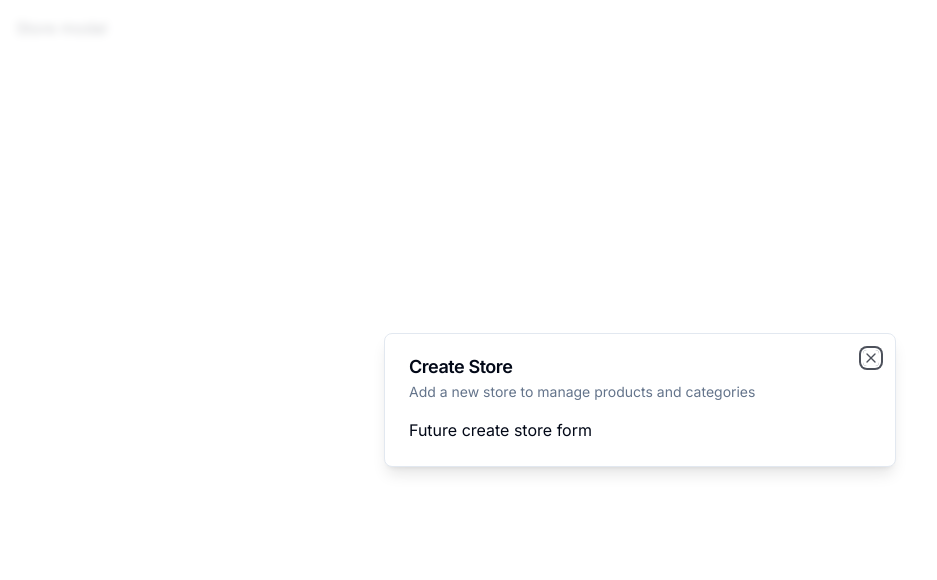
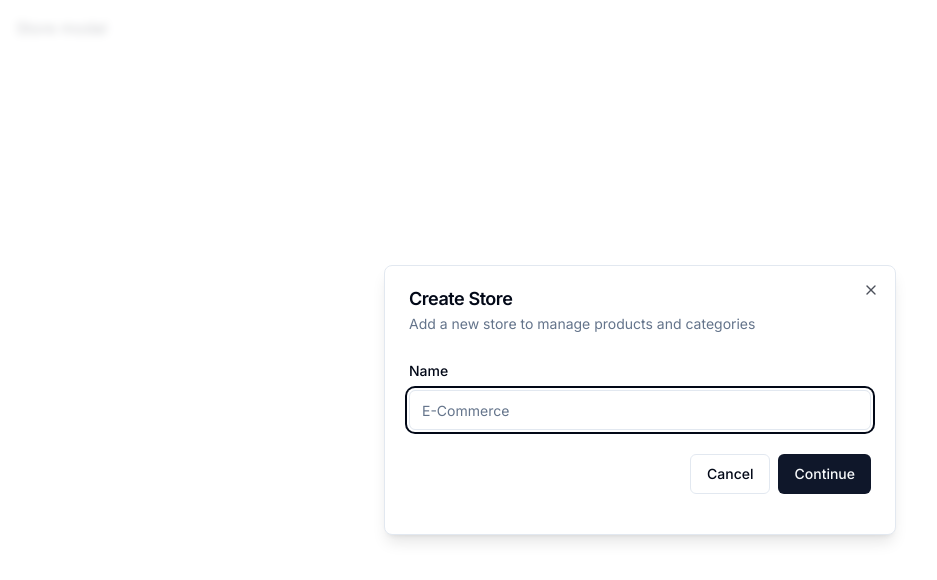
Before and after one commit to Matheus-Arruda3006/E-commerce-Dashboard, a Next.js app: page / in a window 1280 px wide. Shown: the top 580 px of the page, without its empty margins (0-937 px from the left). Built offline with nearby package versions, Linux system fonts and the light colour scheme.

Commit message:
form components

```diff
--- a/components/modals/store-modal.tsx
+++ b/components/modals/store-modal.tsx
@@ -1,15 +1,60 @@
 'use client';
+
+import * as z from 'zod'
 
 import { Modal } from "../ui/modal";
 import { useStoreModal } from "@/hooks/use-store-modal";
+import { useForm } from 'react-hook-form';
+import { zodResolver } from '@hookform/resolvers/zod';
+import { Form, FormControl, FormField, FormItem, FormLabel, FormMessage } from '../ui/form';
+import { Input } from '../ui/input';
+import { Button } from '../ui/button';
+
+const formSchema = z.object({
+    name: z.string().min(1)
+})
 
 export const StoreModal = () => {
 
     const storeModal = useStoreModal();
 
+    const form = useForm<z.infer<typeof formSchema>>({
+        resolver: zodResolver(formSchema),
+        defaultValues: {
+            name: '',
+        }
+    });
+
+    const onSubmit = async (values: z.infer<typeof formSchema>) => {
+        console.log(values)
+    }
+
     return (
         <Modal title='Create Store' description='Add a new store to manage products and categories' isOpen={storeModal.isOpen} onClose={storeModal.onClose}>
-            Future create store form
+            <div>
+                <div className='space-y-4 py-2 pb-4 '>
+                    <Form {...form}>
+                        <form onSubmit={form.handleSubmit(onSubmit)}>
+                            <FormField control={form.control} name='name' render={({field}) => (
+                                <FormItem>
+                                    <FormLabel>
+                                        Name
+                                    </FormLabel>
+                                    <FormControl>
+                                        <Input placeholder='E-Commerce' {...field} />
+                                    </FormControl>
+                                    <FormMessage/>
+                                </FormItem>
+                            )}/>
+                            <div className='pt-6 space-x-2 flex items-center justify-end w-full'>
+                                <Button variant='outline' onClick={storeModal.onClose}>Cancel</Button>
+                                <Button type='submit'>Continue</Button>
+                            </div>
+                        </form>
+                    </Form>
+                </div>
+            </div>
+
         </Modal>
     );
 
--- /dev/null
+++ b/components/ui/button.tsx
@@ -0,0 +1,56 @@
+import * as React from "react"
+import { Slot } from "@radix-ui/react-slot"
+import { cva, type VariantProps } from "class-variance-authority"
+
+import { cn } from "@/lib/utils"
+
+const buttonVariants = cva(
+  "inline-flex items-center justify-center whitespace-nowrap rounded-md text-sm font-medium ring-offset-background transition-colors focus-visible:outline-none focus-visible:ring-2 focus-visible:ring-ring focus-visible:ring-offset-2 disabled:pointer-events-none disabled:opacity-50",
+  {
+    variants: {
+      variant: {
+        default: "bg-primary text-primary-foreground hover:bg-primary/90",
+        destructive:
+          "bg-destructive text-destructive-foreground hover:bg-destructive/90",
+        outline:
+          "border border-input bg-background hover:bg-accent hover:text-accent-foreground",
+        secondary:
+          "bg-secondary text-secondary-foreground hover:bg-secondary/80",
+        ghost: "hover:bg-accent hover:text-accent-foreground",
+        link: "text-primary underline-offset-4 hover:underline",
+      },
+      size: {
+        default: "h-10 px-4 py-2",
+        sm: "h-9 rounded-md px-3",
+        lg: "h-11 rounded-md px-8",
+        icon: "h-10 w-10",
+      },
+    },
+    defaultVariants: {
+      variant: "default",
+      size: "default",
+    },
+  }
+)
+
+export interface ButtonProps
+  extends React.ButtonHTMLAttributes<HTMLButtonElement>,
+    VariantProps<typeof buttonVariants> {
+  asChild?: boolean
+}
+
+const Button = React.forwardRef<HTMLButtonElement, ButtonProps>(
+  ({ className, variant, size, asChild = false, ...props }, ref) => {
+    const Comp = asChild ? Slot : "button"
+    return (
+      <Comp
+        className={cn(buttonVariants({ variant, size, className }))}
+        ref={ref}
+        {...props}
+      />
+    )
+  }
+)
+Button.displayName = "Button"
+
+export { Button, buttonVariants }
--- /dev/null
+++ b/components/ui/form.tsx
@@ -0,0 +1,176 @@
+import * as React from "react"
+import * as LabelPrimitive from "@radix-ui/react-label"
+import { Slot } from "@radix-ui/react-slot"
+import {
+  Controller,
+  ControllerProps,
+  FieldPath,
+  FieldValues,
+  FormProvider,
+  useFormContext,
+} from "react-hook-form"
+
+import { cn } from "@/lib/utils"
+import { Label } from "@/components/ui/label"
+
+const Form = FormProvider
+
+type FormFieldContextValue<
+  TFieldValues extends FieldValues = FieldValues,
+  TName extends FieldPath<TFieldValues> = FieldPath<TFieldValues>
+> = {
+  name: TName
+}
+
+const FormFieldContext = React.createContext<FormFieldContextValue>(
+  {} as FormFieldContextValue
+)
+
+const FormField = <
+  TFieldValues extends FieldValues = FieldValues,
+  TName extends FieldPath<TFieldValues> = FieldPath<TFieldValues>
+>({
+  ...props
+}: ControllerProps<TFieldValues, TName>) => {
+  return (
+    <FormFieldContext.Provider value={{ name: props.name }}>
+      <Controller {...props} />
+    </FormFieldContext.Provider>
+  )
+}
+
+const useFormField = () => {
+  const fieldContext = React.useContext(FormFieldContext)
+  const itemContext = React.useContext(FormItemContext)
+  const { getFieldState, formState } = useFormContext()
+
+  const fieldState = getFieldState(fieldContext.name, formState)
+
+  if (!fieldContext) {
+    throw new Error("useFormField should be used within <FormField>")
+  }
+
+  const { id } = itemContext
+
+  return {
+    id,
+    name: fieldContext.name,
+    formItemId: `${id}-form-item`,
+    formDescriptionId: `${id}-form-item-description`,
+    formMessageId: `${id}-form-item-message`,
+    ...fieldState,
+  }
+}
+
+type FormItemContextValue = {
+  id: string
+}
+
+const FormItemContext = React.createContext<FormItemContextValue>(
+  {} as FormItemContextValue
+)
+
+const FormItem = React.forwardRef<
+  HTMLDivElement,
+  React.HTMLAttributes<HTMLDivElement>
+>(({ className, ...props }, ref) => {
+  const id = React.useId()
+
+  return (
+    <FormItemContext.Provider value={{ id }}>
+      <div ref={ref} className={cn("space-y-2", className)} {...props} />
+    </FormItemContext.Provider>
+  )
+})
+FormItem.displayName = "FormItem"
+
+const FormLabel = React.forwardRef<
+  React.ElementRef<typeof LabelPrimitive.Root>,
+  React.ComponentPropsWithoutRef<typeof LabelPrimitive.Root>
+>(({ className, ...props }, ref) => {
+  const { error, formItemId } = useFormField()
+
+  return (
+    <Label
+      ref={ref}
+      className={cn(error && "text-destructive", className)}
+      htmlFor={formItemId}
+      {...props}
+    />
+  )
+})
+FormLabel.displayName = "FormLabel"
+
+const FormControl = React.forwardRef<
+  React.ElementRef<typeof Slot>,
+  React.ComponentPropsWithoutRef<typeof Slot>
+>(({ ...props }, ref) => {
+  const { error, formItemId, formDescriptionId, formMessageId } = useFormField()
+
+  return (
+    <Slot
+      ref={ref}
+      id={formItemId}
+      aria-describedby={
+        !error
+          ? `${formDescriptionId}`
+          : `${formDescriptionId} ${formMessageId}`
+      }
+      aria-invalid={!!error}
+      {...props}
+    />
+  )
+})
+FormControl.displayName = "FormControl"
+
+const FormDescription = React.forwardRef<
+  HTMLParagraphElement,
+  React.HTMLAttributes<HTMLParagraphElement>
+>(({ className, ...props }, ref) => {
+  const { formDescriptionId } = useFormField()
+
+  return (
+    <p
+      ref={ref}
+      id={formDescriptionId}
+      className={cn("text-sm text-muted-foreground", className)}
+      {...props}
+    />
+  )
+})
+FormDescription.displayName = "FormDescription"
+
+const FormMessage = React.forwardRef<
+  HTMLParagraphElement,
+  React.HTMLAttributes<HTMLParagraphElement>
+>(({ className, children, ...props }, ref) => {
+  const { error, formMessageId } = useFormField()
+  const body = error ? String(error?.message) : children
+
+  if (!body) {
+    return null
+  }
+
+  return (
+    <p
+      ref={ref}
+      id={formMessageId}
+      className={cn("text-sm font-medium text-destructive", className)}
+      {...props}
+    >
+      {body}
+    </p>
+  )
+})
+FormMessage.displayName = "FormMessage"
+
+export {
+  useFormField,
+  Form,
+  FormItem,
+  FormLabel,
+  FormControl,
+  FormDescription,
+  FormMessage,
+  FormField,
+}
--- /dev/null
+++ b/components/ui/input.tsx
@@ -0,0 +1,25 @@
+import * as React from "react"
+
+import { cn } from "@/lib/utils"
+
+export interface InputProps
+  extends React.InputHTMLAttributes<HTMLInputElement> {}
+
+const Input = React.forwardRef<HTMLInputElement, InputProps>(
+  ({ className, type, ...props }, ref) => {
+    return (
+      <input
+        type={type}
+        className={cn(
+          "flex h-10 w-full rounded-md border border-input bg-background px-3 py-2 text-sm ring-offset-background file:border-0 file:bg-transparent file:text-sm file:font-medium placeholder:text-muted-foreground focus-visible:outline-none focus-visible:ring-2 focus-visible:ring-ring focus-visible:ring-offset-2 disabled:cursor-not-allowed disabled:opacity-50",
+          className
+        )}
+        ref={ref}
+        {...props}
+      />
+    )
+  }
+)
+Input.displayName = "Input"
+
+export { Input }
--- /dev/null
+++ b/components/ui/label.tsx
@@ -0,0 +1,26 @@
+"use client"
+
+import * as React from "react"
+import * as LabelPrimitive from "@radix-ui/react-label"
+import { cva, type VariantProps } from "class-variance-authority"
+
+import { cn } from "@/lib/utils"
+
+const labelVariants = cva(
+  "text-sm font-medium leading-none peer-disabled:cursor-not-allowed peer-disabled:opacity-70"
+)
+
+const Label = React.forwardRef<
+  React.ElementRef<typeof LabelPrimitive.Root>,
+  React.ComponentPropsWithoutRef<typeof LabelPrimitive.Root> &
+    VariantProps<typeof labelVariants>
+>(({ className, ...props }, ref) => (
+  <LabelPrimitive.Root
+    ref={ref}
+    className={cn(labelVariants(), className)}
+    {...props}
+  />
+))
+Label.displayName = LabelPrimitive.Root.displayName
+
+export { Label }
--- a/package.json
+++ b/package.json
@@ -10,15 +10,20 @@
   },
   "dependencies": {
     "@clerk/nextjs": "^4.25.7",
+    "@hookform/resolvers": "^3.3.2",
     "@radix-ui/react-dialog": "^1.0.5",
+    "@radix-ui/react-label": "^2.0.2",
+    "@radix-ui/react-slot": "^1.0.2",
     "class-variance-authority": "^0.7.0",
     "clsx": "^2.0.0",
     "lucide-react": "^0.288.0",
     "next": "13.5.6",
     "react": "^18",
     "react-dom": "^18",
+    "react-hook-form": "^7.47.0",
     "tailwind-merge": "^1.14.0",
     "tailwindcss-animate": "^1.0.7",
+    "zod": "^3.22.4",
     "zustand": "^4.4.4"
   },
   "devDependencies": {
```
Also changed, not shown: 1 other file (tests, documents, lock files or other folders).
